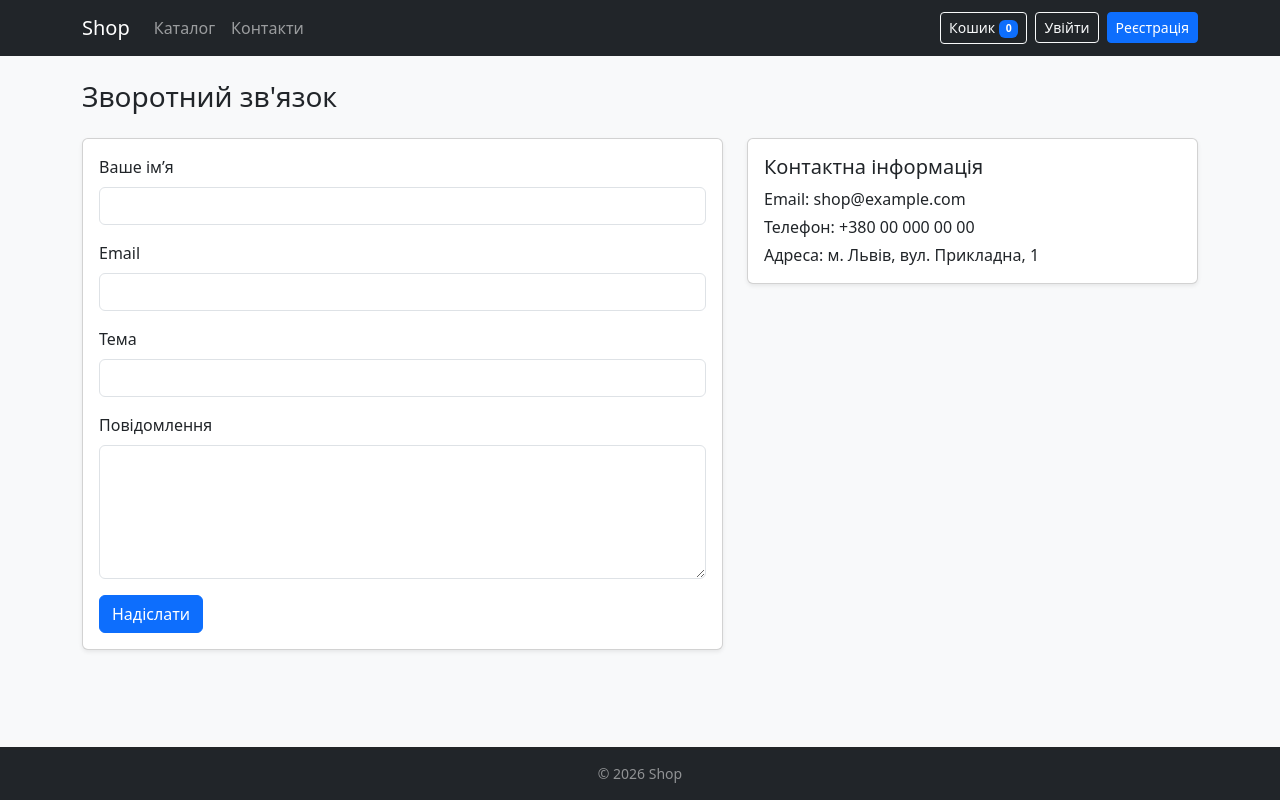
After one commit to ohriski/shop, a Rails app: page /contacts/new in a window 1280 px wide. The commit adds this page. Run offline with Rails 7, Linux system fonts and the light colour scheme; some libraries are stand-ins or nearby versions.

Commit message:
Contacts

```diff
--- /dev/null
+++ b/app/controllers/contact_messages_controller.rb
@@ -0,0 +1,26 @@
+class ContactMessagesController < ApplicationController
+  allow_unauthenticated_access
+  rate_limit to: 5, within: 10.minutes, only: :create,
+             with: -> { redirect_to new_contact_message_path, alert: "Забагато спроб. Спробуйте пізніше" }
+
+  def new
+    @contact_message = ContactMessage.new(email: (Current.user.email_address if authenticated?))
+  end
+
+  def create
+    @contact_message = ContactMessage.new(contact_message_params)
+
+    if @contact_message.save
+      ContactMailer.new_message(@contact_message).deliver_later
+      redirect_to root_path, notice: "Дякуємо! Ваше повідомлення надіслано"
+    else
+      render :new, status: :unprocessable_entity
+    end
+  end
+
+  private
+
+  def contact_message_params
+    params.expect(contact_message: %i[name email subject body])
+  end
+end
--- /dev/null
+++ b/app/views/contact_mailer/new_message.html.erb
@@ -0,0 +1,4 @@
+<h2>Нове повідомлення із сайту</h2>
+<p><strong>Від:</strong> <%= @contact_message.name %> (<%= @contact_message.email %>)</p>
+<p><strong>Тема:</strong> <%= @contact_message.subject %></p>
+<%= simple_format(@contact_message.body) %>
--- /dev/null
+++ b/app/views/contact_mailer/new_message.text.erb
@@ -0,0 +1,6 @@
+Нове повідомлення із сайту
+
+Від: <%= @contact_message.name %> (<%= @contact_message.email %>)
+Тема: <%= @contact_message.subject %>
+
+<%= @contact_message.body %>
--- /dev/null
+++ b/app/views/contact_messages/new.html.erb
@@ -0,0 +1,47 @@
+<% content_for :title, "Контакти" %>
+
+<h1 class="h3 mb-4">Зворотний зв'язок</h1>
+
+<div class="row g-4">
+  <div class="col-lg-7">
+    <%= form_with model: @contact_message, class: "card card-body shadow-sm" do |form| %>
+      <% if @contact_message.errors.any? %>
+        <div class="alert alert-danger">
+          <ul class="mb-0">
+            <% @contact_message.errors.full_messages.each do |message| %>
+              <li><%= message %></li>
+            <% end %>
+          </ul>
+        </div>
+      <% end %>
+
+      <div class="mb-3">
+        <%= form.label :name, "Ваше імʼя", class: "form-label" %>
+        <%= form.text_field :name, class: "form-control" %>
+      </div>
+      <div class="mb-3">
+        <%= form.label :email, "Email", class: "form-label" %>
+        <%= form.email_field :email, class: "form-control" %>
+      </div>
+      <div class="mb-3">
+        <%= form.label :subject, "Тема", class: "form-label" %>
+        <%= form.text_field :subject, class: "form-control" %>
+      </div>
+      <div class="mb-3">
+        <%= form.label :body, "Повідомлення", class: "form-label" %>
+        <%= form.text_area :body, rows: 5, class: "form-control" %>
+      </div>
+
+      <div><%= form.submit "Надіслати", class: "btn btn-primary" %></div>
+    <% end %>
+  </div>
+
+  <div class="col-lg-5">
+    <div class="card card-body shadow-sm">
+      <h2 class="h5">Контактна інформація</h2>
+      <p class="mb-1">Email: shop@example.com</p>
+      <p class="mb-1">Телефон: +380 00 000 00 00</p>
+      <p class="mb-0">Адреса: м. Львів, вул. Прикладна, 1</p>
+    </div>
+  </div>
+</div>
--- a/app/views/layouts/application.html.erb
+++ b/app/views/layouts/application.html.erb
@@ -27,6 +27,7 @@
         <div class="collapse navbar-collapse" id="mainMenu">
           <ul class="navbar-nav me-auto">
             <li class="nav-item"><%= link_to "Каталог", products_path, class: "nav-link" %></li>
+            <li class="nav-item"><%= link_to "Контакти", new_contact_message_path, class: "nav-link" %></li>
           </ul>
 
           <div class="d-flex align-items-center gap-2">
--- a/config/environments/development.rb
+++ b/config/environments/development.rb
@@ -73,6 +73,8 @@ Rails.application.configure do
   # Raise error when a before_action's only/except options reference missing actions.
   config.action_controller.raise_on_missing_callback_actions = true
 
+  config.action_mailer.delivery_method = :file
+
   # Apply autocorrection by RuboCop to files generated by `bin/rails generate`.
   # config.generators.apply_rubocop_autocorrect_after_generate!
 end
--- a/config/routes.rb
+++ b/config/routes.rb
@@ -12,6 +12,7 @@ resources :cart_items, only: %i[create update destroy]
   resource :payment, only: %i[new create]
 end
 
+  resources :contact_messages, only: %i[new create], path: "contacts"
   # Reveal health status on /up that returns 200 if the app boots with no exceptions, otherwise 500.
   # Can be used by load balancers and uptime monitors to verify that the app is live.
   get "up" => "rails/health#show", as: :rails_health_check
```
Also changed, not shown: app/mailers/contact_mailer.rb (added, +11 -0 lines), app/models/contact_message.rb (added, +8 -0 lines), db/migrate/20261119203518_create_contact_messages.rb (added, +11 -0 lines), test/controllers/contact_messages_controller_test.rb (added, +30 -0 lines), test/fixtures/contact_messages.yml (added, +1 -0 lines), test/models/contact_mailer_test.rb (added, +13 -0 lines), test/models/contact_message_test.rb (added, +25 -0 lines), db/schema.rb.
